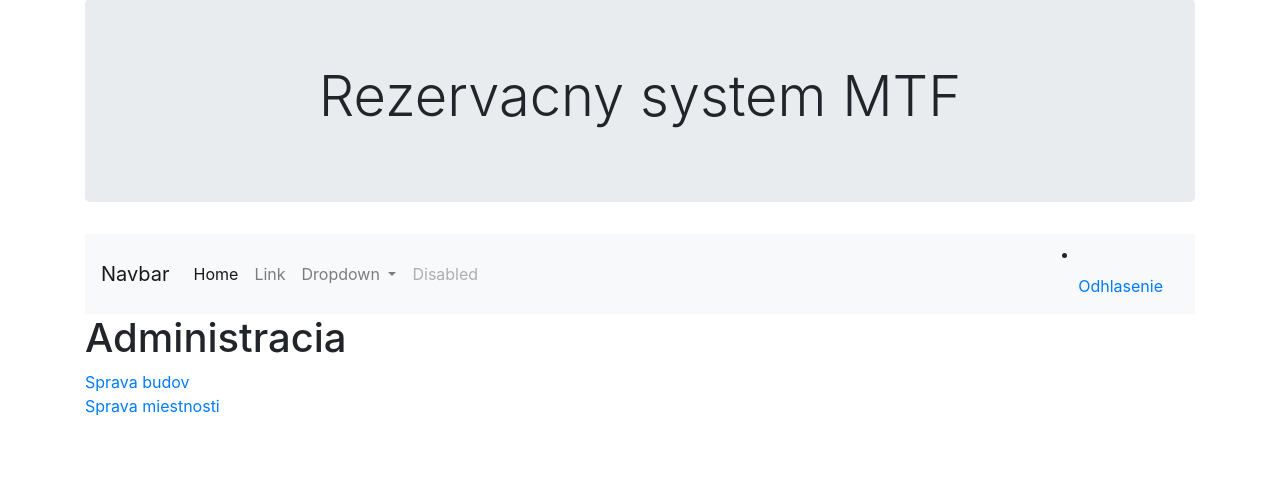
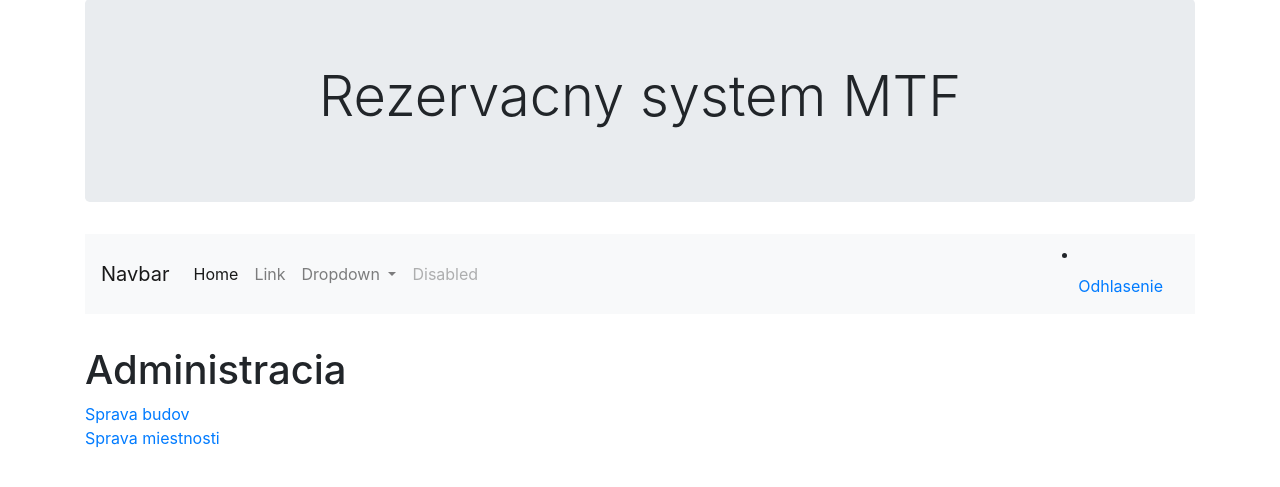
Before and after one commit to samod1/RezervacnySystem, a PHP site: page /administration.php in a window 1280 px wide. Shown: the part 67-554 px from the top of the page. Run offline with PHP 8.4, Linux system fonts and the light colour scheme; the visitor is signed in with stand-in values (Sample User, id 1); data that the repository does not hold is empty.

Commit message:
pridanie margin pod navigacny panel

```diff
--- a/confs/head.php
+++ b/confs/head.php
@@ -23,3 +23,4 @@
         }
 
         ?>
+        <div style="margin-top: 2em;"></div>
```
